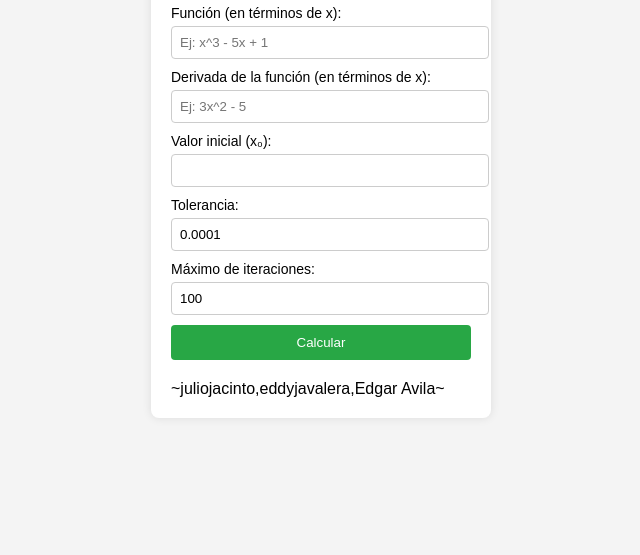
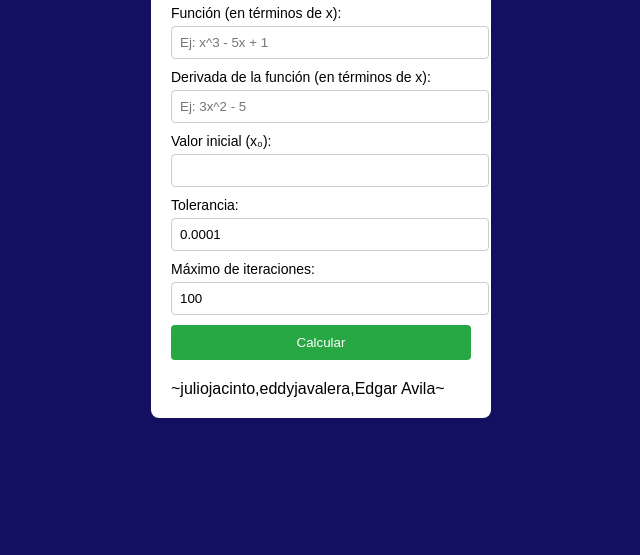
Before and after one commit to JulioJacinto890/Newton-Raphson, a plain HTML site: page index.html in a window 1280 px wide. Shown: the part 245-800 px from the top of the page, without its empty margins (319-959 px from the left). Drawn offline with nearby package versions, Linux system fonts and the light colour scheme.

Commit message:
Update styles.css

```diff
--- a/styles.css
+++ b/styles.css
@@ -1,6 +1,6 @@
 body {
     font-family: Arial, sans-serif;
-    background-color: #f4f4f4;
+    background-color: #141163;
     display: flex;
     justify-content: center;
     align-items: center;
```
